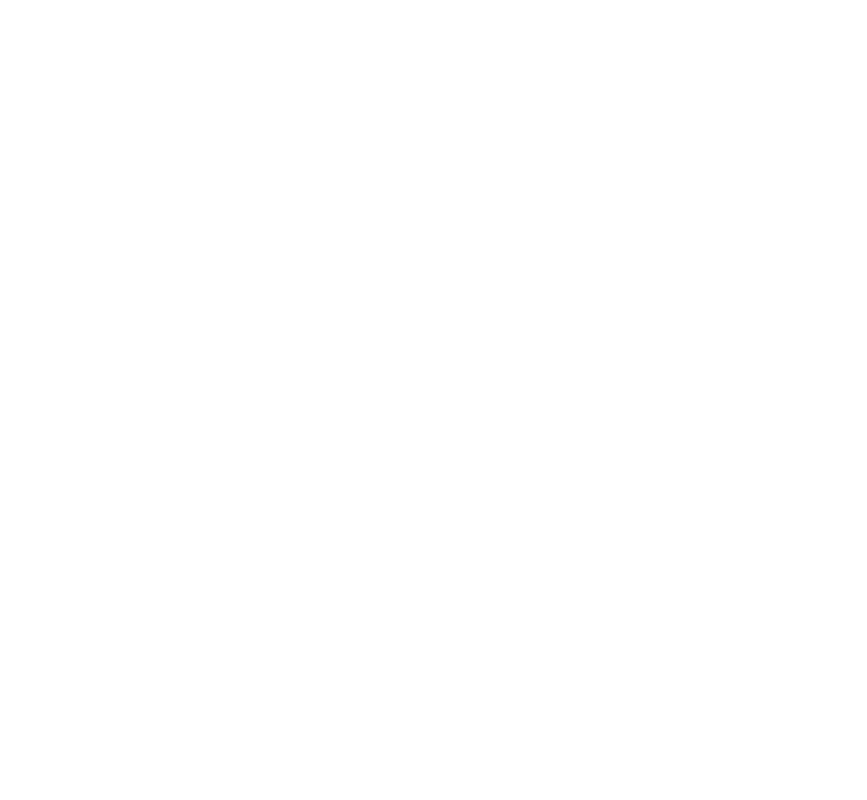
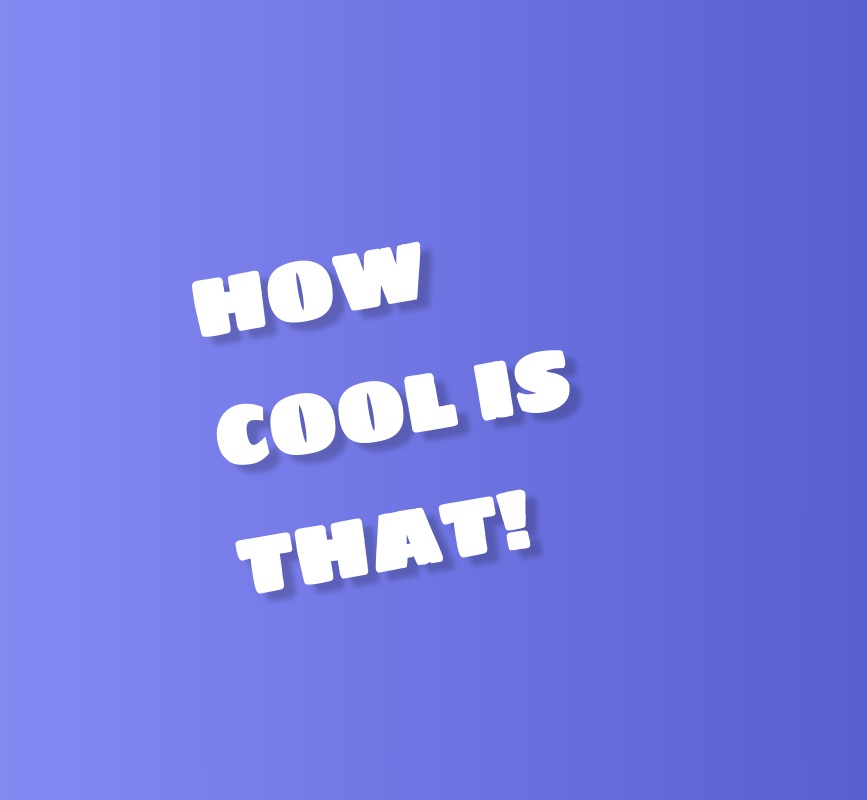
Before and after one commit to DemonDaddy22/30DaysOfJS, a plain HTML site: page MouseMoveEffect/index.html in a window 1280 px wide. Shown: the whole page, without its empty margins (206-1073 px from the left). Drawn offline with Linux system fonts and the light colour scheme.

Commit message:
add styling

```diff
--- a/MouseMoveEffect/index.css
+++ b/MouseMoveEffect/index.css
@@ -4,4 +4,30 @@
 
 body {
     margin: 0;
+    min-height: 100vh;
+    display: flex;
+    align-items: center;
+    justify-content: center;
+    background: #4e54c8;
+    /* fallback for old browsers */
+    background: -webkit-linear-gradient(to right, #8f94fb, #4e54c8);
+    /* Chrome 10-25, Safari 5.1-6 */
+    background: linear-gradient(to right, #8f94fb, #4e54c8);
+    /* W3C, IE 10+/ Edge, Firefox 16+, Chrome 26+, Opera 12+, Safari 7+ */
 }
+
+.hero {
+    transform: rotate(-10deg);
+    width: 35%;
+    white-space: pre-wrap;
+}
+
+h1 {
+    font-size: 5rem;
+    font-weight: bold;
+    font-family: 'Sigmar One', cursive;
+    letter-spacing: 0.3px;
+    color: #FFFFFF;
+    text-transform: uppercase;
+    text-shadow: 10px 10px 5px rgba(0, 0, 0, 0.2);
+}
--- a/MouseMoveEffect/index.html
+++ b/MouseMoveEffect/index.html
@@ -6,9 +6,13 @@
         <meta name="viewport" content="width=device-width, initial-scale=1.0">
         <title>Mouse Move Effect</title>
         <link rel="stylesheet" href="index.css">
+        <link href="https://fonts.googleapis.com/css2?family=Sigmar+One&display=swap" rel="stylesheet">
     </head>
 
     <body>
+        <div class="hero">
+            <h1>How cool is that!</h1>
+        </div>
         <script type="text/javascript" src="index.js"></script>
     </body>
 
```
